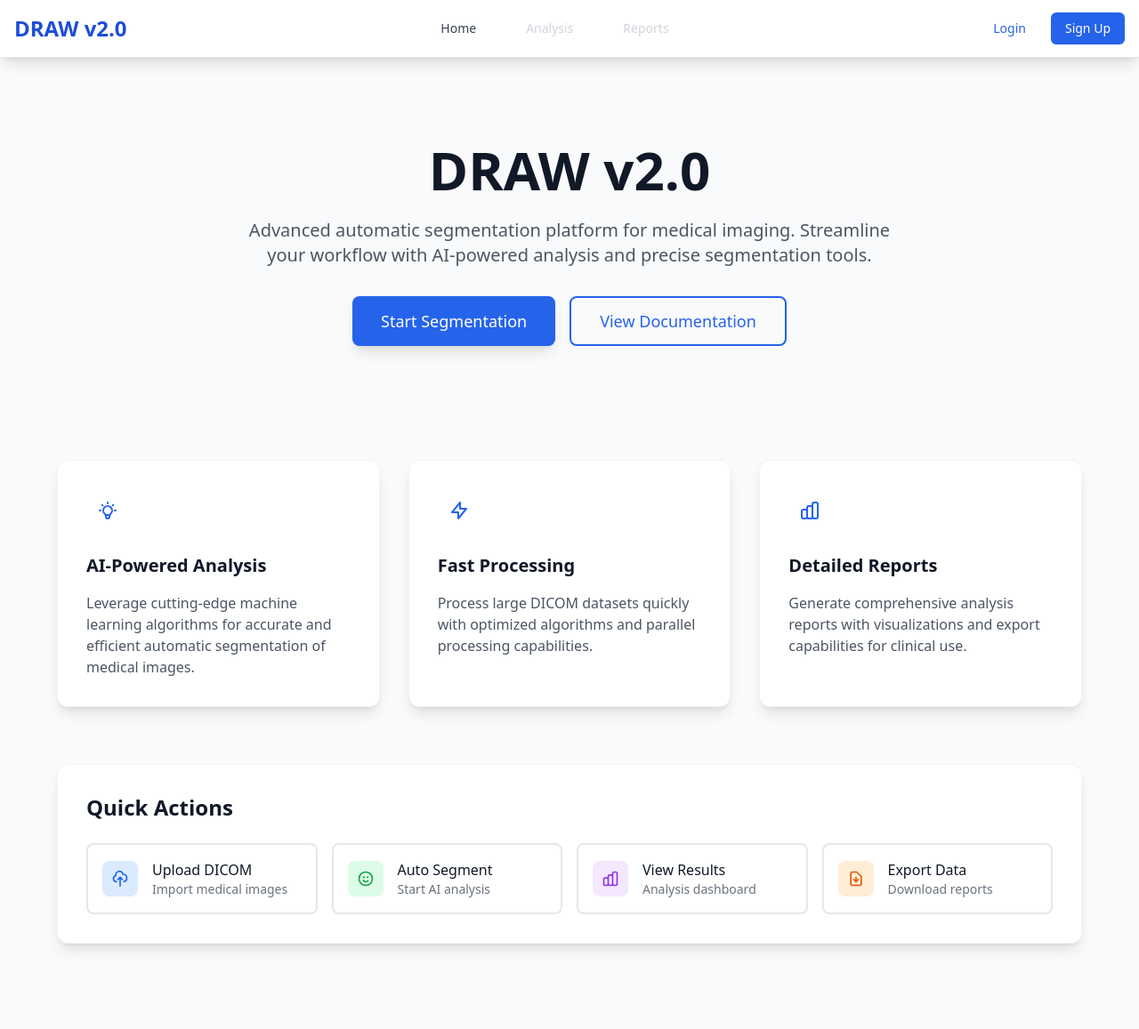
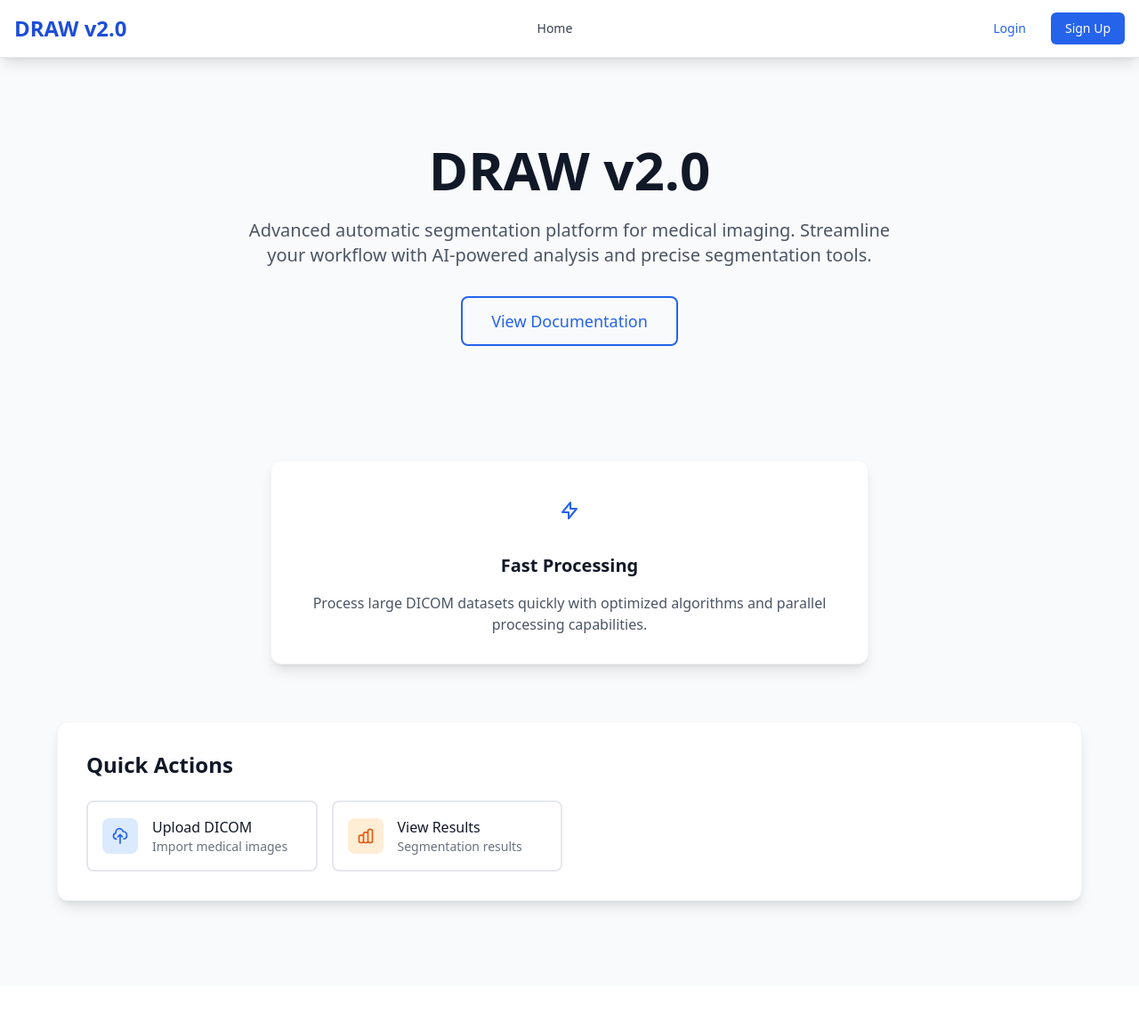
Before and after one commit to CHAVI-India/draw-client-2.0, a Django app: page / in a window 1280 px wide. Shown: the whole page at 89% size. After the commit the page ends 1025 px from the top, so only its background shows below. Run offline with Django 5.2, Linux system fonts and the light colour scheme; parts of the project's set-up code (start-up, migrations or seed data) failed here and were passed over; some libraries are stand-ins or nearby versions.

Commit message:
refactor: simplify UI by removing unused features and adding admin access

```diff
--- a/templates/cotton/navbar/index.html
+++ b/templates/cotton/navbar/index.html
@@ -16,14 +16,12 @@
                 {% if perms.dicom_handler.view_autosegmentationtemplate %}
                     <a href="{% url 'dicom_handler:template_list' %}" class="text-gray-700 hover:text-primary-600 px-3 py-2 rounded-md text-sm font-medium transition-colors">Templates</a>
                 {% endif %}
-                {% if perms.dicom_handler.add_autosegmentationtemplate %}
-                    <a href="{% url 'dicom_handler:create_template' %}" class="text-gray-700 hover:text-primary-600 px-3 py-2 rounded-md text-sm font-medium transition-colors">Create Template</a>
-                {% endif %}
                 {% if perms.dicom_handler.view_ruleset %}
                     <a href="{% url 'dicom_handler:ruleset_list' %}" class="text-gray-700 hover:text-primary-600 px-3 py-2 rounded-md text-sm font-medium transition-colors">RuleSets</a>
                 {% endif %}
-                <a href="#" class="text-gray-300 hover:bg-gray-700 hover:text-white px-3 py-2 rounded-md text-sm font-medium">Analysis</a>
-                <a href="#" class="text-gray-300 hover:bg-gray-700 hover:text-white px-3 py-2 rounded-md text-sm font-medium">Reports</a>
+                {% if user.is_staff %}
+                    <a href="{% url 'admin:index' %}" class="text-gray-700 hover:text-primary-600 px-3 py-2 rounded-md text-sm font-medium transition-colors">Admin</a>
+                {% endif %}
             </div>
 
             <!-- User Menu -->
@@ -64,22 +62,16 @@
                         Templates
                     </a>
                 {% endif %}
-                {% if perms.dicom_handler.add_autosegmentationtemplate %}
-                    <a href="{% url 'dicom_handler:create_template' %}" class="block text-gray-700 hover:text-primary-600 px-3 py-2 rounded-md text-base font-medium">
-                        Create Template
-                    </a>
-                {% endif %}
                 {% if perms.dicom_handler.view_ruleset %}
                     <a href="{% url 'dicom_handler:ruleset_list' %}" class="block text-gray-700 hover:text-primary-600 px-3 py-2 rounded-md text-base font-medium">
                         RuleSets
                     </a>
                 {% endif %}
-                <a href="#" class="block text-gray-700 hover:text-primary-600 px-3 py-2 rounded-md text-base font-medium">
-                    Analysis
-                </a>
-                <a href="#" class="block text-gray-700 hover:text-primary-600 px-3 py-2 rounded-md text-base font-medium">
-                    Reports
-                </a>
+                {% if user.is_staff %}
+                    <a href="{% url 'admin:index' %}" class="block text-gray-700 hover:text-primary-600 px-3 py-2 rounded-md text-base font-medium">
+                        Admin
+                    </a>
+                {% endif %}
                 {% if user.is_authenticated %}
                     <div class="border-t border-gray-200 pt-2">
                         <span class="block text-gray-700 px-3 py-2 text-base">Welcome, {{ user.username }}</span>
--- a/templates/home.html
+++ b/templates/home.html
@@ -13,10 +13,7 @@
             Advanced automatic segmentation platform for medical imaging.
             Streamline your workflow with AI-powered analysis and precise segmentation tools.
         </p>
-        <div class="flex flex-col sm:flex-row gap-4 justify-center">
-            <button class="bg-primary-600 hover:bg-primary-700 text-white px-8 py-3 rounded-lg text-lg font-medium transition-colors shadow-lg">
-                Start Segmentation
-            </button>
+        <div class="flex justify-center">
             <button class="border-2 border-primary-600 text-primary-600 hover:bg-primary-50 px-8 py-3 rounded-lg text-lg font-medium transition-colors">
                 View Documentation
             </button>
@@ -24,40 +21,16 @@
     </div>
 
     <!-- Features Grid -->
-    <div class="grid md:grid-cols-3 gap-8 py-16">
+    <div class="grid md:grid-cols-1 gap-8 py-16 max-w-2xl mx-auto">
         <div class="bg-white p-8 rounded-xl shadow-lg border border-gray-100 hover:shadow-xl transition-shadow">
-            <div class="w-12 h-12 bg-primary-100 rounded-lg flex items-center justify-center mb-6">
-                <svg class="w-6 h-6 text-primary-600" fill="none" stroke="currentColor" viewBox="0 0 24 24">
-                    <path stroke-linecap="round" stroke-linejoin="round" stroke-width="2" d="M9.663 17h4.673M12 3v1m6.364 1.636l-.707.707M21 12h-1M4 12H3m3.343-5.657l-.707-.707m2.828 9.9a5 5 0 117.072 0l-.548.547A3.374 3.374 0 0014 18.469V19a2 2 0 11-4 0v-.531c0-.895-.356-1.754-.988-2.386l-.548-.547z"></path>
-                </svg>
-            </div>
-            <h3 class="text-xl font-semibold text-gray-900 mb-4">AI-Powered Analysis</h3>
-            <p class="text-gray-600">
-                Leverage cutting-edge machine learning algorithms for accurate and efficient automatic segmentation of medical images.
-            </p>
-        </div>
-
-        <div class="bg-white p-8 rounded-xl shadow-lg border border-gray-100 hover:shadow-xl transition-shadow">
-            <div class="w-12 h-12 bg-primary-100 rounded-lg flex items-center justify-center mb-6">
+            <div class="w-12 h-12 bg-primary-100 rounded-lg flex items-center justify-center mb-6 mx-auto">
                 <svg class="w-6 h-6 text-primary-600" fill="none" stroke="currentColor" viewBox="0 0 24 24">
                     <path stroke-linecap="round" stroke-linejoin="round" stroke-width="2" d="M13 10V3L4 14h7v7l9-11h-7z"></path>
                 </svg>
             </div>
-            <h3 class="text-xl font-semibold text-gray-900 mb-4">Fast Processing</h3>
-            <p class="text-gray-600">
+            <h3 class="text-xl font-semibold text-gray-900 mb-4 text-center">Fast Processing</h3>
+            <p class="text-gray-600 text-center">
                 Process large DICOM datasets quickly with optimized algorithms and parallel processing capabilities.
-            </p>
-        </div>
-
-        <div class="bg-white p-8 rounded-xl shadow-lg border border-gray-100 hover:shadow-xl transition-shadow">
-            <div class="w-12 h-12 bg-primary-100 rounded-lg flex items-center justify-center mb-6">
-                <svg class="w-6 h-6 text-primary-600" fill="none" stroke="currentColor" viewBox="0 0 24 24">
-                    <path stroke-linecap="round" stroke-linejoin="round" stroke-width="2" d="M9 19v-6a2 2 0 00-2-2H5a2 2 0 00-2 2v6a2 2 0 002 2h2a2 2 0 002-2zm0 0V9a2 2 0 012-2h2a2 2 0 012 2v10m-6 0a2 2 0 002 2h2a2 2 0 002-2m0 0V5a2 2 0 012-2h2a2 2 0 012 2v14a2 2 0 01-2 2h-2a2 2 0 01-2-2z"></path>
-                </svg>
-            </div>
-            <h3 class="text-xl font-semibold text-gray-900 mb-4">Detailed Reports</h3>
-            <p class="text-gray-600">
-                Generate comprehensive analysis reports with visualizations and export capabilities for clinical use.
             </p>
         </div>
     </div>
@@ -66,6 +39,34 @@
     <div class="bg-white rounded-xl shadow-lg border border-gray-100 p-8 mb-16">
         <h2 class="text-2xl font-semibold text-gray-900 mb-6">Quick Actions</h2>
         <div class="grid sm:grid-cols-2 lg:grid-cols-4 gap-4">
+            {% if perms.dicom_handler.add_autosegmentationtemplate %}
+            <a href="{% url 'dicom_handler:create_template' %}" class="flex items-center p-4 border-2 border-gray-200 rounded-lg hover:border-primary-300 hover:bg-primary-50 transition-colors group">
+                <div class="w-10 h-10 bg-green-100 rounded-lg flex items-center justify-center mr-4 group-hover:bg-green-200 transition-colors">
+                    <svg class="w-5 h-5 text-green-600" fill="none" stroke="currentColor" viewBox="0 0 24 24">
+                        <path stroke-linecap="round" stroke-linejoin="round" stroke-width="2" d="M12 4v16m8-8H4"></path>
+                    </svg>
+                </div>
+                <div class="text-left">
+                    <div class="font-medium text-gray-900">Create Template</div>
+                    <div class="text-sm text-gray-500">Setup segmentation model</div>
+                </div>
+            </a>
+            {% endif %}
+
+            {% if perms.dicom_handler.add_ruleset %}
+            <a href="{% url 'dicom_handler:ruleset_create' %}" class="flex items-center p-4 border-2 border-gray-200 rounded-lg hover:border-primary-300 hover:bg-primary-50 transition-colors group">
+                <div class="w-10 h-10 bg-purple-100 rounded-lg flex items-center justify-center mr-4 group-hover:bg-purple-200 transition-colors">
+                    <svg class="w-5 h-5 text-purple-600" fill="none" stroke="currentColor" viewBox="0 0 24 24">
+                        <path stroke-linecap="round" stroke-linejoin="round" stroke-width="2" d="M9 5H7a2 2 0 00-2 2v10a2 2 0 002 2h8a2 2 0 002-2V7a2 2 0 00-2-2h-2M9 5a2 2 0 002 2h2a2 2 0 002-2M9 5a2 2 0 012-2h2a2 2 0 012 2m-6 9l2 2 4-4"></path>
+                    </svg>
+                </div>
+                <div class="text-left">
+                    <div class="font-medium text-gray-900">Create Ruleset</div>
+                    <div class="text-sm text-gray-500">Define processing rules</div>
+                </div>
+            </a>
+            {% endif %}
+
             <button class="flex items-center p-4 border-2 border-gray-200 rounded-lg hover:border-primary-300 hover:bg-primary-50 transition-colors group">
                 <div class="w-10 h-10 bg-blue-100 rounded-lg flex items-center justify-center mr-4 group-hover:bg-blue-200 transition-colors">
                     <svg class="w-5 h-5 text-blue-600" fill="none" stroke="currentColor" viewBox="0 0 24 24">
@@ -79,38 +80,14 @@
             </button>
 
             <button class="flex items-center p-4 border-2 border-gray-200 rounded-lg hover:border-primary-300 hover:bg-primary-50 transition-colors group">
-                <div class="w-10 h-10 bg-green-100 rounded-lg flex items-center justify-center mr-4 group-hover:bg-green-200 transition-colors">
-                    <svg class="w-5 h-5 text-green-600" fill="none" stroke="currentColor" viewBox="0 0 24 24">
-                        <path stroke-linecap="round" stroke-linejoin="round" stroke-width="2" d="M14.828 14.828a4 4 0 01-5.656 0M9 10h1m4 0h1m-6 4h.01M21 12a9 9 0 11-18 0 9 9 0 0118 0z"></path>
-                    </svg>
-                </div>
-                <div class="text-left">
-                    <div class="font-medium text-gray-900">Auto Segment</div>
-                    <div class="text-sm text-gray-500">Start AI analysis</div>
-                </div>
-            </button>
-
-            <button class="flex items-center p-4 border-2 border-gray-200 rounded-lg hover:border-primary-300 hover:bg-primary-50 transition-colors group">
-                <div class="w-10 h-10 bg-purple-100 rounded-lg flex items-center justify-center mr-4 group-hover:bg-purple-200 transition-colors">
-                    <svg class="w-5 h-5 text-purple-600" fill="none" stroke="currentColor" viewBox="0 0 24 24">
+                <div class="w-10 h-10 bg-orange-100 rounded-lg flex items-center justify-center mr-4 group-hover:bg-orange-200 transition-colors">
+                    <svg class="w-5 h-5 text-orange-600" fill="none" stroke="currentColor" viewBox="0 0 24 24">
                         <path stroke-linecap="round" stroke-linejoin="round" stroke-width="2" d="M9 19v-6a2 2 0 00-2-2H5a2 2 0 00-2 2v6a2 2 0 002 2h2a2 2 0 002-2zm0 0V9a2 2 0 012-2h2a2 2 0 012 2v10m-6 0a2 2 0 002 2h2a2 2 0 002-2m0 0V5a2 2 0 012-2h2a2 2 0 012 2v14a2 2 0 01-2 2h-2a2 2 0 01-2-2z"></path>
                     </svg>
                 </div>
                 <div class="text-left">
                     <div class="font-medium text-gray-900">View Results</div>
-                    <div class="text-sm text-gray-500">Analysis dashboard</div>
-                </div>
-            </button>
-
-            <button class="flex items-center p-4 border-2 border-gray-200 rounded-lg hover:border-primary-300 hover:bg-primary-50 transition-colors group">
-                <div class="w-10 h-10 bg-orange-100 rounded-lg flex items-center justify-center mr-4 group-hover:bg-orange-200 transition-colors">
-                    <svg class="w-5 h-5 text-orange-600" fill="none" stroke="currentColor" viewBox="0 0 24 24">
-                        <path stroke-linecap="round" stroke-linejoin="round" stroke-width="2" d="M12 10v6m0 0l-3-3m3 3l3-3m2 8H7a2 2 0 01-2-2V5a2 2 0 012-2h5.586a1 1 0 01.707.293l5.414 5.414a1 1 0 01.293.707V19a2 2 0 01-2 2z"></path>
-                    </svg>
-                </div>
-                <div class="text-left">
-                    <div class="font-medium text-gray-900">Export Data</div>
-                    <div class="text-sm text-gray-500">Download reports</div>
+                    <div class="text-sm text-gray-500">Segmentation results</div>
                 </div>
             </button>
         </div>
```
